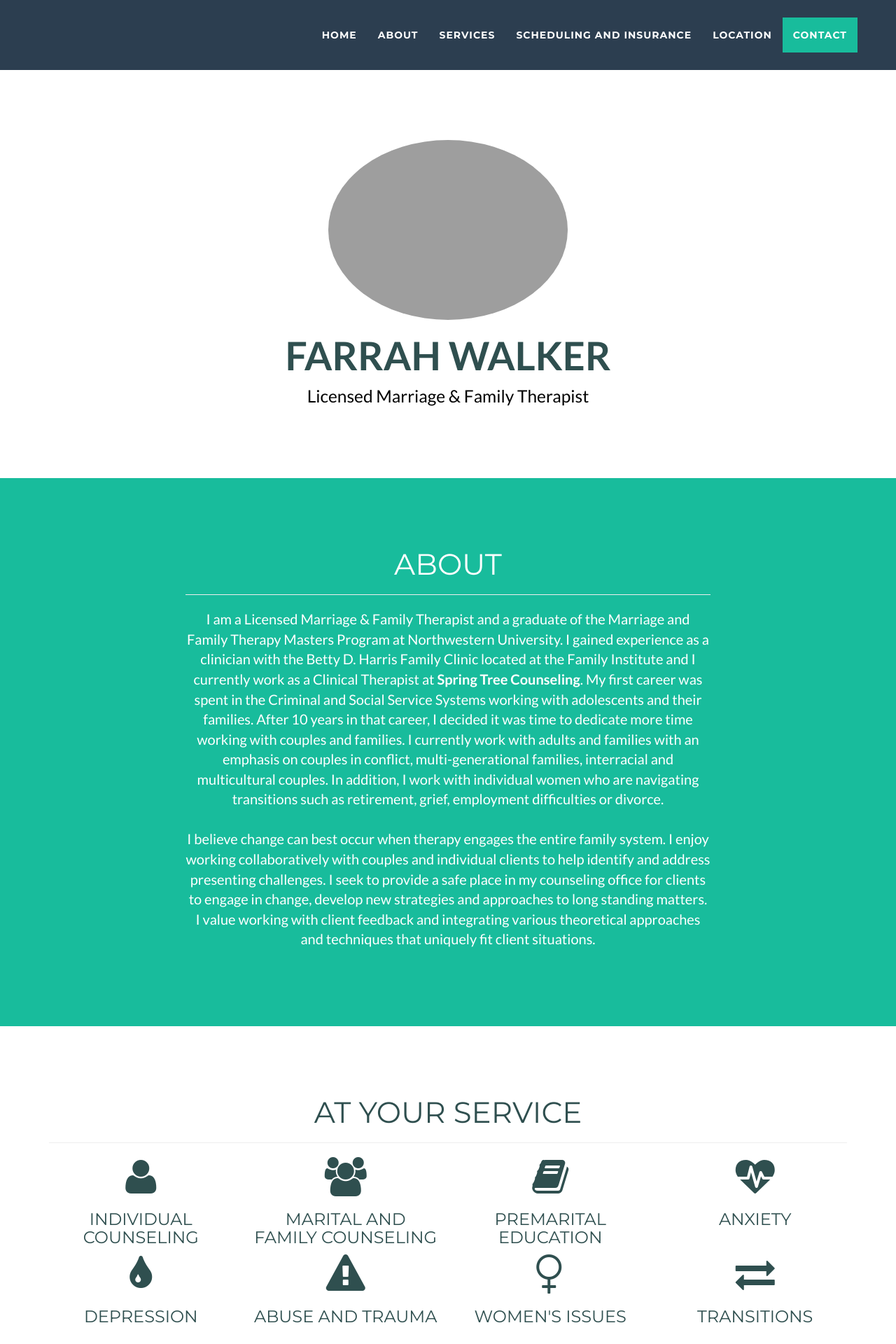
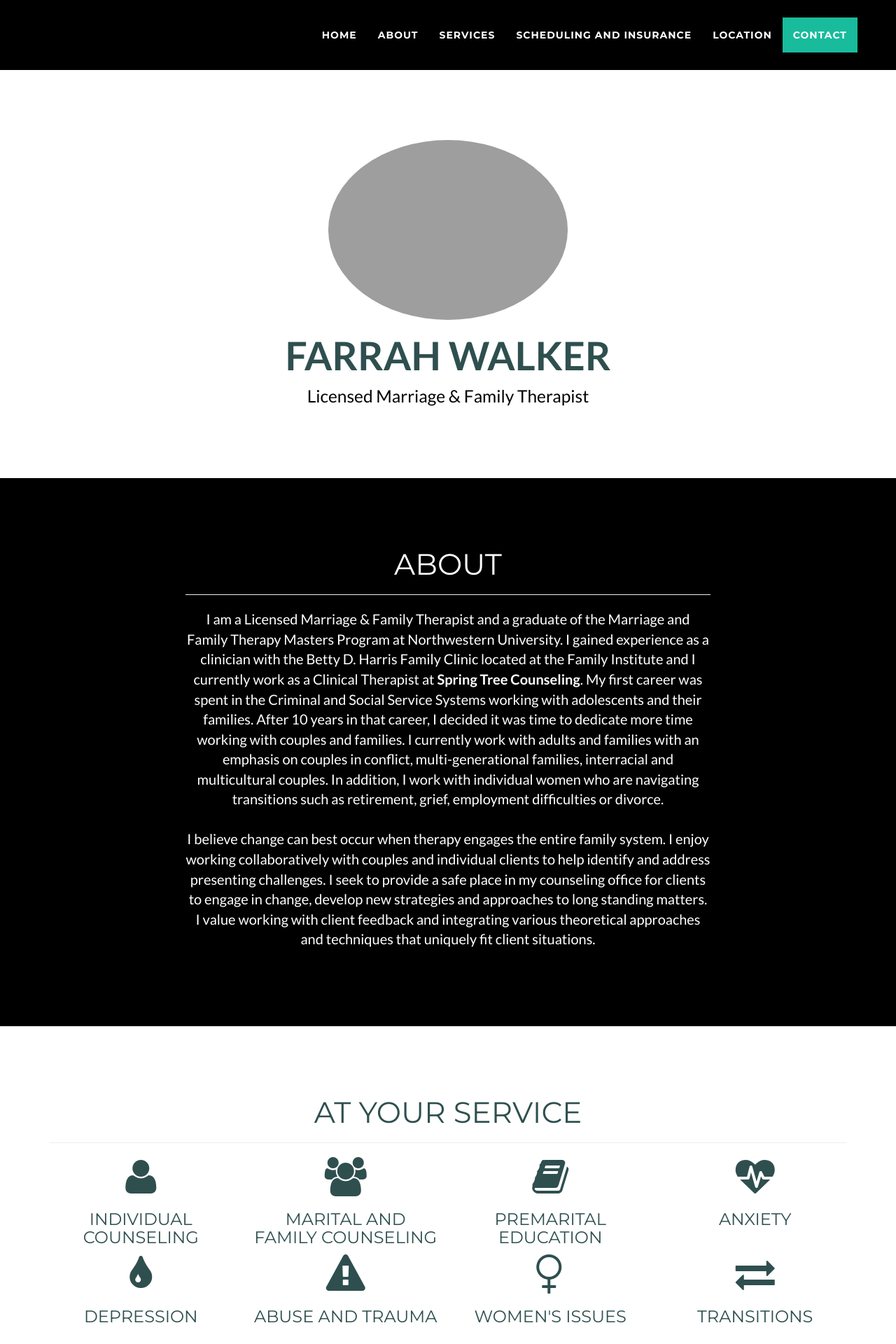
Before and after one commit to areinbee/farrahwalkermft, a PHP site: page /index.html in a window 1280 px wide. Shown: the top 1920 px of the page at 70% size. Run offline with PHP 8.4, Linux system fonts and the light colour scheme; some libraries are stand-ins or nearby versions; grey boxes are pictures that could not be loaded.

Commit message:
shrunk picture, changed scheme to black

```diff
--- a/css/custom.css
+++ b/css/custom.css
@@ -32,3 +32,16 @@ a, a.active, a:active, a:focus, a:hover{
 a:hover{
   color: pink;
 }
+
+.success{
+  background-color:black!important;
+}
+
+.navbar{
+  background-color:black!important;
+}
+
+/*.navbar-default .navbar-nav > li > a:hover, .navbar-default .navbar-nav > li > a:focus, .nav > li > a:focus{
+    background-color: #5A0016;
+    color: white;
+}*/
```
